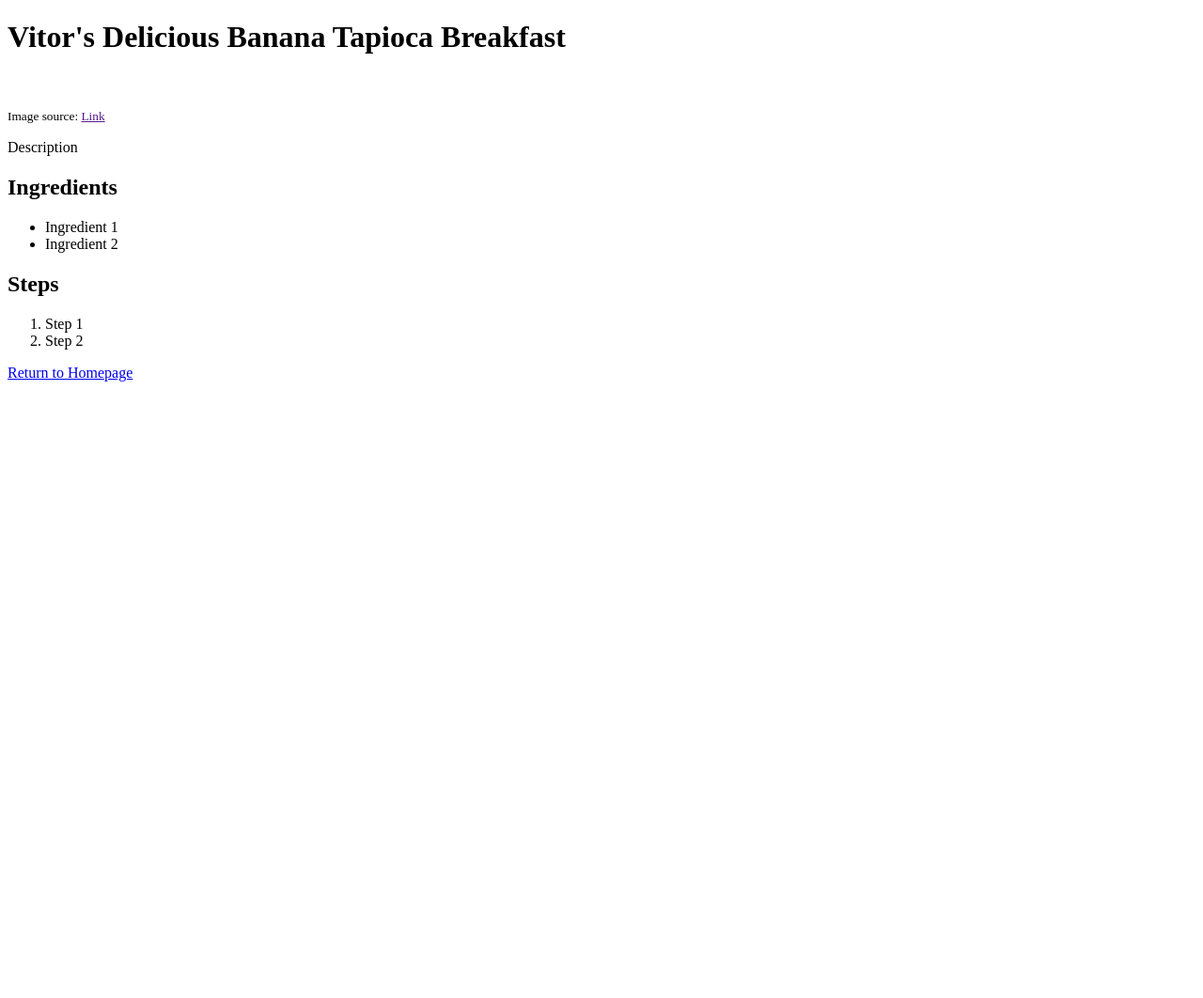
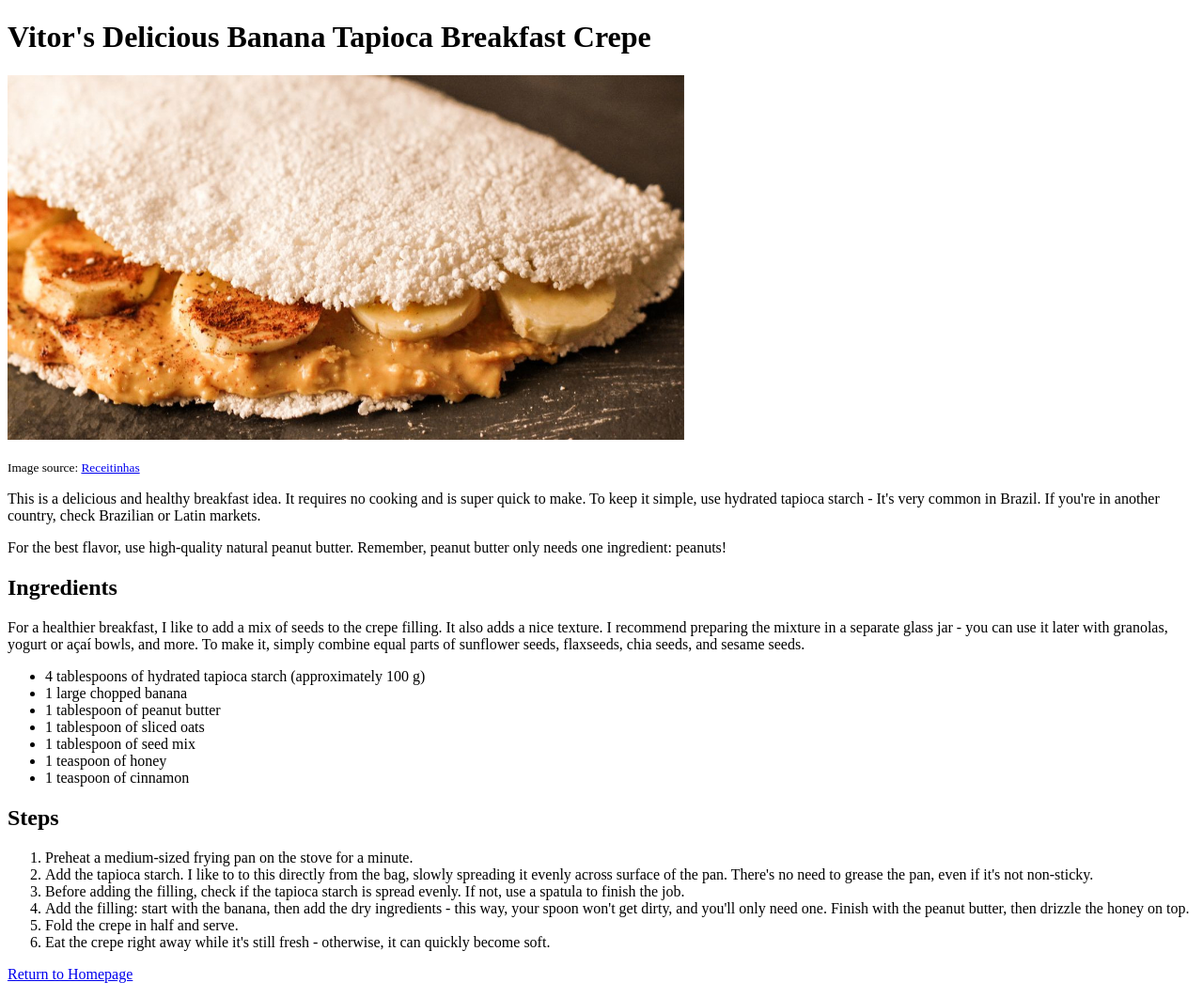
Before and after one commit to vitortassinari/odin-recipes, a plain HTML site: page recipes/banana-tapioca.html in a window 1280 px wide. Shown: the whole page at 94% size. Before the commit the page ends 800 px from the top, so only its background shows below. Drawn offline with Linux system fonts and the light colour scheme.

Commit message:
Finish the website (html part)

```diff
--- a/recipes/banana-tapioca.html
+++ b/recipes/banana-tapioca.html
@@ -3,27 +3,43 @@
 
     <head>
         <meta charset="UTF-8">
-        <title>Banana Tapioca</title>
+        <title>Banana Tapioca Crepe</title>
     </head>
 
     <body>
-        <h1>Vitor's Delicious Banana Tapioca Breakfast</h1>
+        <h1>Vitor's Delicious Banana Tapioca Breakfast Crepe</h1>
 
-            <img src="" widht="720" alt="">
-            <p><small>Image source: <a href="">Link</a></small></p>
+            <img src="../images/banana-tapioca.jpg" width="720" alt="">
+            <p><small>Image source: <a href="https://minhasreceitinhas.com.br/receita/tapioca-de-banana-com-canela/">Receitinhas</a></small></p>
 
-            <p>Description</p>
+            <p>This is a delicious and healthy breakfast idea. It requires no cooking and is super quick to make. To keep it simple, use hydrated tapioca starch -
+               It's very common in Brazil. If you're in another country, check Brazilian or Latin markets.</p>
+            <p>For the best flavor, use high-quality natural peanut butter. Remember, peanut butter only needs one ingredient: peanuts!</p>
 
             <h2>Ingredients</h2>
+            <p>For a healthier breakfast, I like to add a mix of seeds to the crepe filling. It also adds a nice texture. I recommend preparing the mixture in
+               a separate glass jar - you can use it later with granolas, yogurt or açaí bowls, and more. To make it, simply combine equal parts of sunflower seeds, flaxseeds,
+               chia seeds, and sesame seeds.</p>
                 <ul>
-                    <li>Ingredient 1</li>
-                    <li>Ingredient 2</li>
+                    <li>4 tablespoons of hydrated tapioca starch (approximately 100 g)</li>
+                    <li>1 large chopped banana</li>
+                    <li>1 tablespoon of peanut butter</li>
+                    <li>1 tablespoon of sliced oats</li>
+                    <li>1 tablespoon of seed mix</li>
+                    <li>1 teaspoon of honey</li>
+                    <li>1 teaspoon of cinnamon</li>
                 </ul>
 
             <h2>Steps</h2>
                 <ol>
-                    <li>Step 1</li>
-                    <li>Step 2</li>
+                    <li>Preheat a medium-sized frying pan on the stove for a minute.</li>
+                    <li>Add the tapioca starch. I like to to this directly from the bag, slowly spreading it evenly across surface of the pan. There's no need to
+                        grease the pan, even if it's not non-sticky.</li>
+                    <li>Before adding the filling, check if the tapioca starch is spread evenly. If not, use a spatula to finish the job.</li>
+                    <li>Add the filling: start with the banana, then add the dry ingredients - this way, your spoon won't get dirty, and you'll only need one.
+                        Finish with the peanut butter, then drizzle the honey on top.</li>
+                    <li>Fold the crepe in half and serve.</li>
+                    <li>Eat the crepe right away while it's still fresh - otherwise, it can quickly become soft.</li>
                 </ol>
 
     <p><a href="../index.html">Return to Homepage</a></p>
```
Also changed, not shown: index.html (+2 -1 lines), recipes/carrot-cake.html (+11 -11 lines), recipes/chocolate-cake.html (+26 -7 lines), images/banana-tapioca.jpg (added), images/chocolate-cake.jpg (added).
